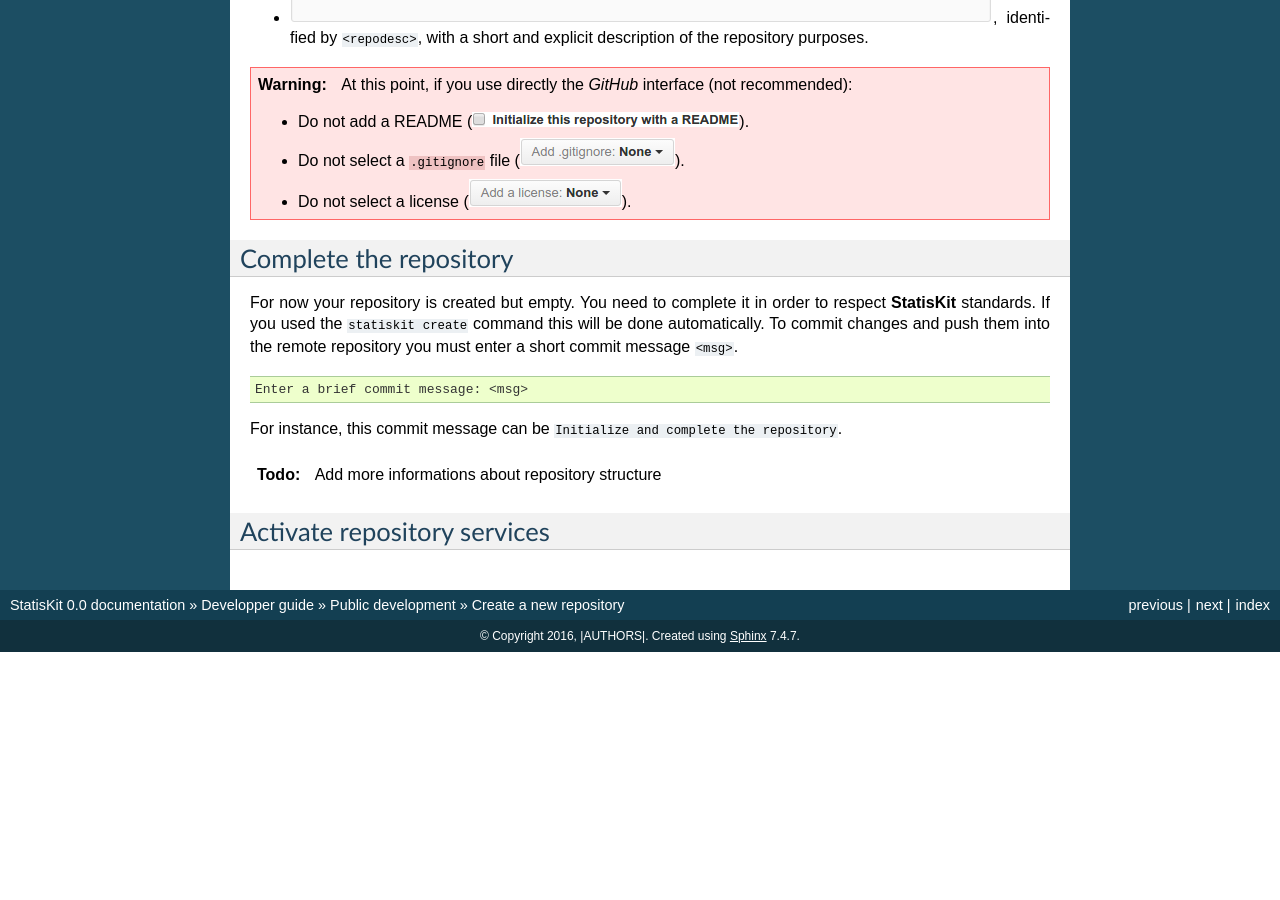
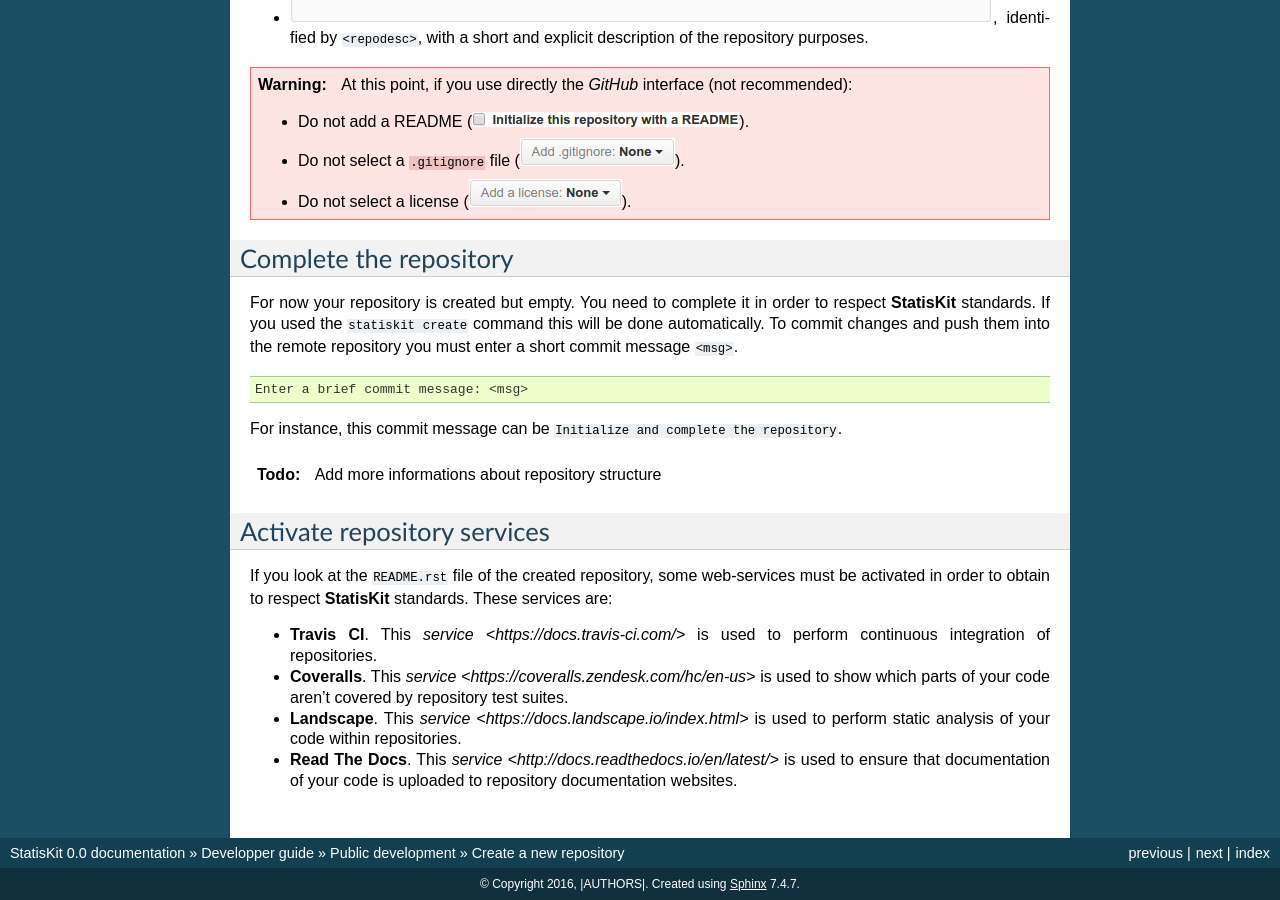
Before and after one commit to StatisKit/StatisKit, a Sphinx documentation site: the page built from doc/developper/public/create.rst, in a window 1280 px wide and 900 px high, scrolled down 1014 px. Built offline with Sphinx 7.4.7, drawn with Linux system fonts in a browser that asks for light colours; pages that are not in the unit, such as notebooks, are missing from menus; before the commit the page ends 1666 px from its top, so only the background shows below that.

Commit message:
Update create.rst

```diff
--- a/doc/developper/public/create.rst
+++ b/doc/developper/public/create.rst
@@ -143,6 +143,17 @@ For instance, this commit message can be :code:`Initialize and complete the repo
 Activate repository services
 ============================
 
+If you look at the :code:`README.rst` file of the created repository, some web-services must be activated in order to obtain to respect **StatisKit** standards.
+These services are:
+
+* **Travis CI**.
+  This `service <https://docs.travis-ci.com/>` is used to perform continuous integration of repositories.
+* **Coveralls**.
+  This `service <https://coveralls.zendesk.com/hc/en-us>` is used to show which parts of your code aren't covered by repository test suites.
+* **Landscape**.
+  This `service <https://docs.landscape.io/index.html>` is used to perform static analysis of your code within repositories.
+* **Read The Docs**.
+  This `service <http://docs.readthedocs.io/en/latest/>` is used to ensure that documentation of your code is uploaded to repository documentation websites.
 
 .. MngIt
 
```
